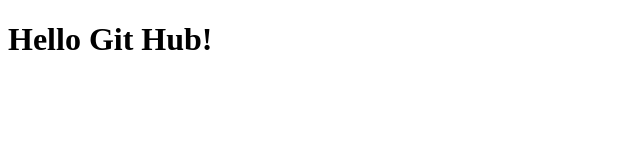
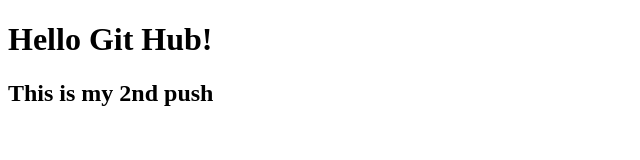
Before and after one commit to mrlex10913/lopez.github.io, a plain HTML site: page index.html in a window 1280 px wide. Shown: the whole page, without its empty margins (0-640 px from the left). Drawn offline with Linux system fonts and the light colour scheme.

Commit message:
My 2nd push

```diff
--- a/index.html
+++ b/index.html
@@ -8,6 +8,7 @@
 </head>
 <body>
     <h1>Hello Git Hub!</h1>
+    <h2>This is my 2nd push</h2>
 
     <script src="js/main.js"></script>
 </body>
```
